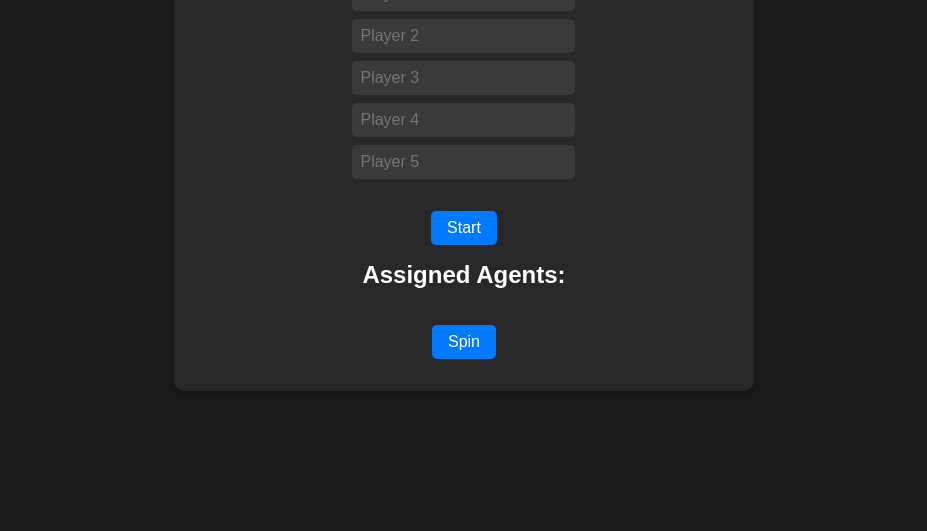
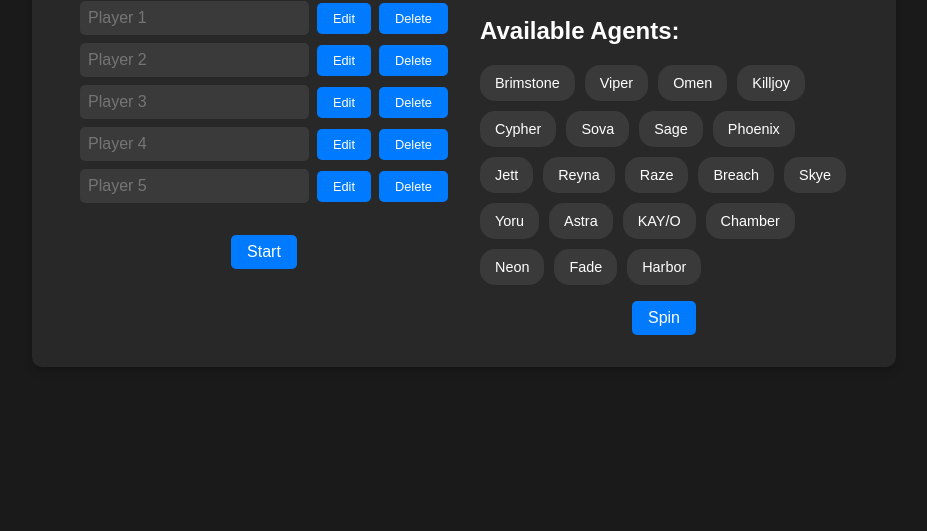
Before and after one commit to Victoroide/valorant-roulette, a website: page index.html in a window 1280 px wide. Shown: the part 269-800 px from the top of the page, without its empty margins (176-1103 px from the left). Drawn offline with Linux system fonts and the light colour scheme.

Commit message:
chore: Update styles.css and script.js

```diff
--- a/index.html
+++ b/index.html
@@ -10,23 +10,48 @@
     <div class="container">
         <h1>Valorant Agents Random Roulette</h1>
         <div class="content">
-            <div class="player-inputs">
-                <input type="text" placeholder="Player 1" id="player1" class="player-input">
-                <input type="text" placeholder="Player 2" id="player2" class="player-input">
-                <input type="text" placeholder="Player 3" id="player3" class="player-input">
-                <input type="text" placeholder="Player 4" id="player4" class="player-input">
-                <input type="text" placeholder="Player 5" id="player5" class="player-input">
+            <div class="left-content">
+                <div class="player-inputs" id="playerInputs">
+                    <div class="player-input-container">
+                        <input type="text" placeholder="Player 1" class="player-input">
+                        <button class="edit-button" onclick="editPlayer(this)">Edit</button>
+                        <button class="delete-button" onclick="deletePlayer(this)">Delete</button>
+                    </div>
+                    <div class="player-input-container">
+                        <input type="text" placeholder="Player 2" class="player-input">
+                        <button class="edit-button" onclick="editPlayer(this)">Edit</button>
+                        <button class="delete-button" onclick="deletePlayer(this)">Delete</button>
+                    </div>
+                    <div class="player-input-container">
+                        <input type="text" placeholder="Player 3" class="player-input">
+                        <button class="edit-button" onclick="editPlayer(this)">Edit</button>
+                        <button class="delete-button" onclick="deletePlayer(this)">Delete</button>
+                    </div>
+                    <div class="player-input-container">
+                        <input type="text" placeholder="Player 4" class="player-input">
+                        <button class="edit-button" onclick="editPlayer(this)">Edit</button>
+                        <button class="delete-button" onclick="deletePlayer(this)">Delete</button>
+                    </div>
+                    <div class="player-input-container">
+                        <input type="text" placeholder="Player 5" class="player-input">
+                        <button class="edit-button" onclick="editPlayer(this)">Edit</button>
+                        <button class="delete-button" onclick="deletePlayer(this)">Delete</button>
+                    </div>
+                </div>
+                <button class="start-button" id="startButton">Start</button>
+                <button class="reset-button" id="resetButton" style="display: none;">Reset</button>
             </div>
-            <button class="start-button" id="startButton">Start</button>
-            <button class="reset-button" id="resetButton" style="display: none;">Reset</button>
-            <div class="assigned-agents" id="assignedAgentsList">
-                <h2>Assigned Agents:</h2>
+            <div class="right-content">
+                <div class="available-agents" id="availableAgentsList">
+                    <h2>Available Agents:</h2>
+                    <div id="agentList" class="agent-list"></div>
+                </div>
+                <button class="spin-button" id="spinButton" disabled>Spin</button>
             </div>
         </div>
         <div class="loading-container" id="loadingContainer" style="display: none;">
             <div class="loading-spinner"></div>
         </div>
-        <button class="spin-button" id="spinButton" disabled>Spin</button>
     </div>
     <script src="script.js"></script>
 </body>
--- a/script.js
+++ b/script.js
@@ -14,6 +14,7 @@
     document.getElementById('startButton').addEventListener('click', startAssignment);
     document.getElementById('resetButton').addEventListener('click', resetAssignments);
     document.getElementById('spinButton').addEventListener('click', assignAgent);
+    updateAvailableAgentsList();
 });
 
 function createAgentsLine(agents) {
@@ -46,6 +47,7 @@
     const playerInputs = document.querySelectorAll('.player-input');
     playerInputs.forEach(input => {
         input.value = input.value.split(':')[0]; // Mantener solo el nombre del jugador
+        input.disabled = false; // Permitir edición
     });
 
     document.getElementById('assignedAgentsList').innerHTML = '<h2>Assigned Agents:</h2>';
@@ -54,6 +56,7 @@
     currentPlayerIndex = 0;
     remainingAgents = [...agents];
     updateCurrentPlayerHighlight();
+    updateAvailableAgentsList();
 }
 
 function updateCurrentPlayerHighlight() {
@@ -87,6 +90,7 @@
         if (remainingAgents.length === 0) {
             remainingAgents = [...agents]; // Reiniciar agentes si se terminan
         }
+        updateAvailableAgentsList();
         hideLoadingAnimation();
         isAnimating = false;
     }, 1500); // Reducimos el tiempo de espera a 1.5 segundos
@@ -99,3 +103,25 @@
 function hideLoadingAnimation() {
     document.getElementById('loadingContainer').style.display = 'none';
 }
+
+function updateAvailableAgentsList() {
+    const agentList = document.getElementById('agentList');
+    agentList.innerHTML = '';
+    remainingAgents.forEach(agent => {
+        const listItem = document.createElement('div');
+        listItem.className = 'agent-bubble';
+        listItem.textContent = agent;
+        agentList.appendChild(listItem);
+    });
+}
+
+function editPlayer(button) {
+    const input = button.parentNode.querySelector('.player-input');
+    input.disabled = false;
+    input.focus();
+}
+
+function deletePlayer(button) {
+    const playerContainer = button.parentNode;
+    playerContainer.remove();
+}
--- a/styles.css
+++ b/styles.css
@@ -19,6 +19,7 @@
     display: flex;
     flex-direction: column;
     align-items: center;
+    width: 90%;
     max-width: 800px;
 }
 
@@ -28,8 +29,16 @@
 
 .content {
     display: flex;
+    justify-content: space-between;
+    width: 100%;
+}
+
+.left-content, .right-content {
+    display: flex;
     flex-direction: column;
     align-items: center;
+    flex: 1;
+    margin: 0 1rem;
 }
 
 .player-inputs {
@@ -37,6 +46,14 @@
     flex-direction: column;
     gap: 0.5rem;
     margin-bottom: 1rem;
+    width: 100%;
+}
+
+.player-input-container {
+    display: flex;
+    gap: 0.5rem;
+    align-items: center;
+    width: 100%;
 }
 
 .player-input {
@@ -46,10 +63,21 @@
     font-size: 1rem;
     background-color: #3a3a3a;
     color: #fff;
+    flex-grow: 1;
 }
 
-.player-input.highlight {
-    border: 2px solid #007bff;
+.edit-button, .delete-button {
+    padding: 0.5rem 1rem;
+    font-size: 0.8rem;
+    cursor: pointer;
+    border: none;
+    background-color: #007bff;
+    color: #fff;
+    border-radius: 5px;
+}
+
+.edit-button:hover, .delete-button:hover {
+    background-color: #0056b3;
 }
 
 .start-button, .spin-button, .reset-button {
@@ -70,11 +98,35 @@
 .assigned-agents {
     margin-top: 1rem;
     text-align: left;
-    max-width: 300px;
+    width: 100%;
 }
 
 .assigned-agents h2 {
     margin-top: 0;
+}
+
+.available-agents {
+    margin-top: 1rem;
+    text-align: left;
+    width: 100%;
+}
+
+.available-agents h2 {
+    margin-top: 0;
+}
+
+.agent-list {
+    display: flex;
+    flex-wrap: wrap;
+    gap: 10px;
+}
+
+.agent-bubble {
+    padding: 10px 15px;
+    background-color: #3a3a3a;
+    border-radius: 15px;
+    color: #fff;
+    font-size: 0.9rem;
 }
 
 .loading-container {
```
